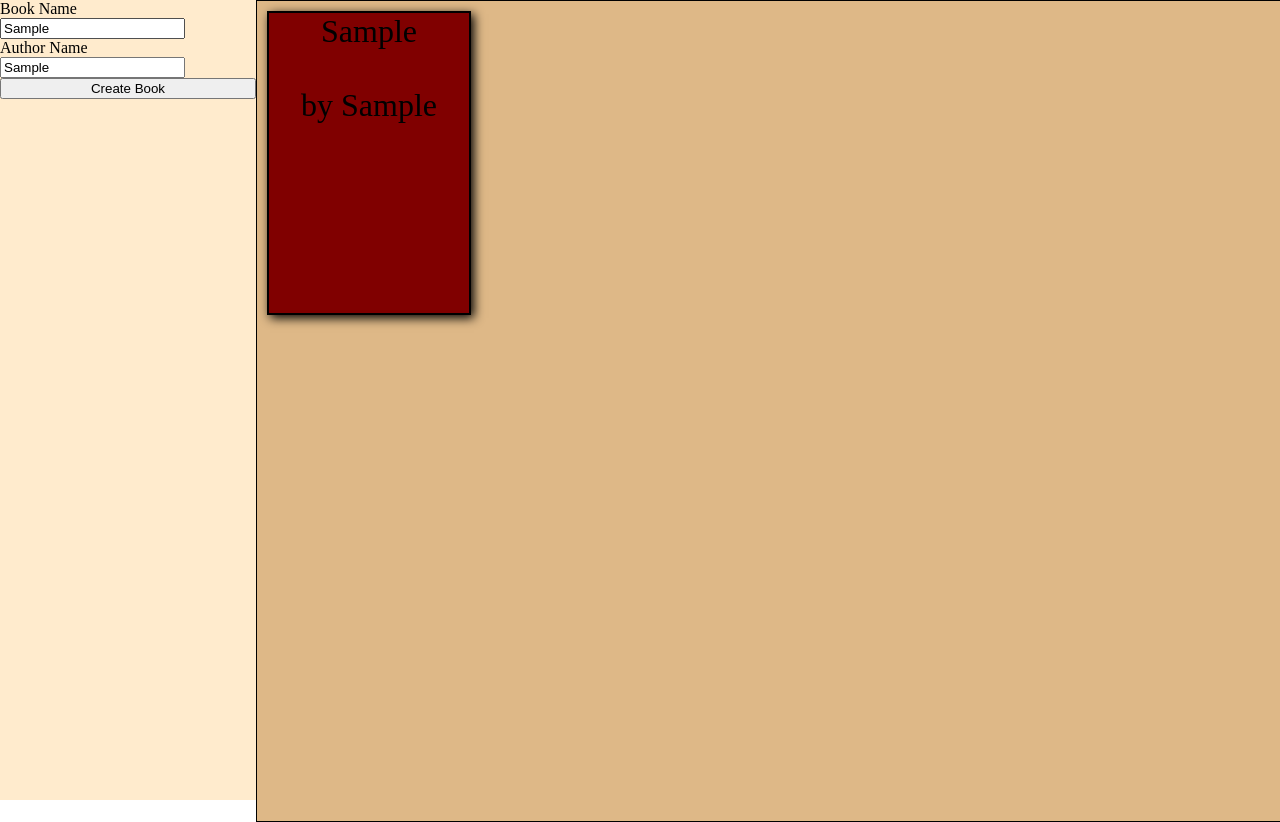
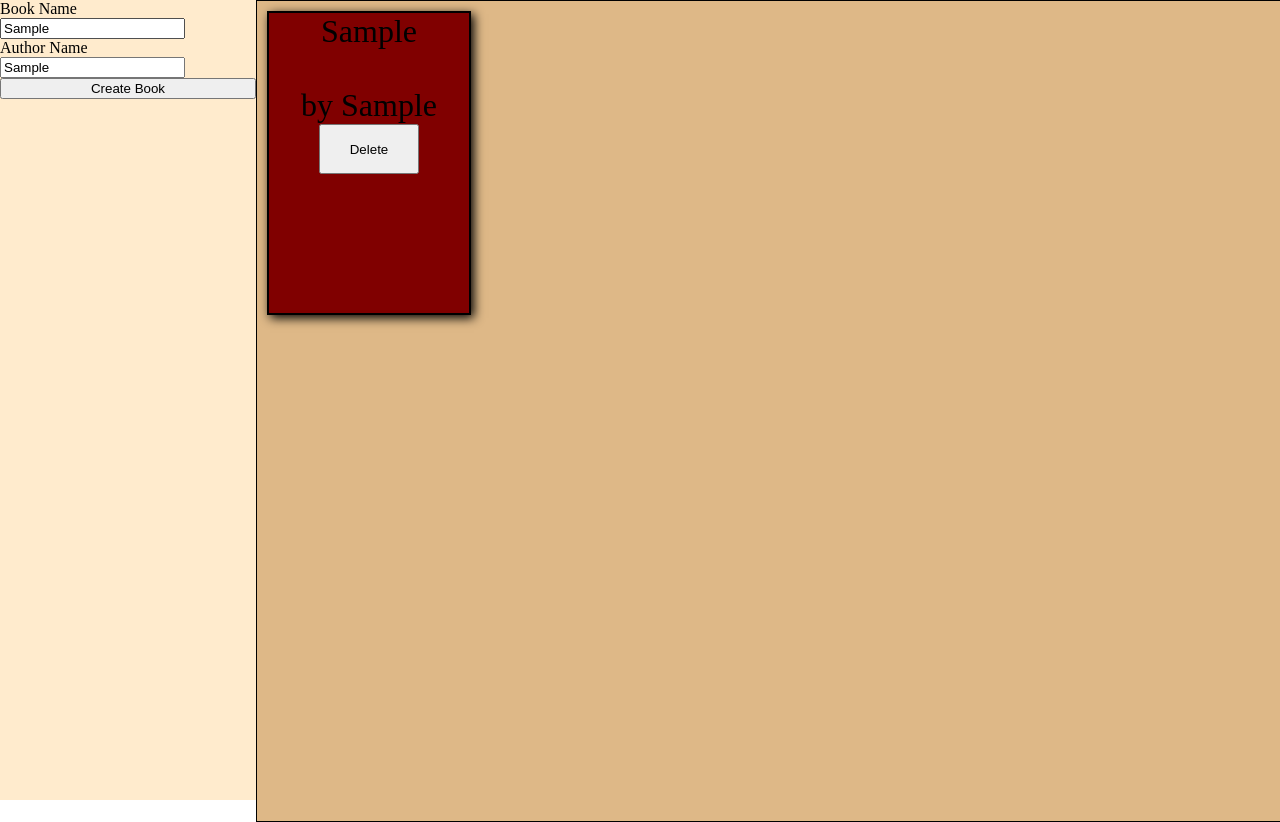
Before and after one commit to KevinJMasson/Library, a plain HTML site: page index.html in a window 1280 px wide. Both pictures are taken after typing "Sample", "Sample" into the empty fields and a click on the button "Create Book". Shown: the top 822 px of the page. Drawn offline with Linux system fonts and the light colour scheme.

Commit message:
Added Delete Button

```diff
--- a/script.js
+++ b/script.js
@@ -20,12 +20,24 @@ function createBook(event){
 
 function updateBookshelf () {
     bookShelf.innerHTML = "";
+    var i = 0;
     myLibrary.forEach(element => {
         const div = document.createElement('div');
         div.classList.add('book');
         div.textContent = element.title + "\r\n \r\n by " + element.author;
+        div.setAttribute("id", i.toString());
+        const deleteButton = document.createElement('button');
+        deleteButton.textContent = "Delete";
+        deleteButton.addEventListener("click", deleteBook);
+        div.appendChild(deleteButton);
         bookShelf.appendChild(div);
+        i++;
     });
+}
+
+function deleteBook(event) {
+    myLibrary.splice(parseInt(event.target.parentNode.id), 1);
+    updateBookshelf();
 }
 
 const bookShelf = document.querySelector("#bookshelf");
--- a/styles.css
+++ b/styles.css
@@ -44,3 +44,8 @@ input, label {
     box-shadow: 3px 3px 10px black;
     background-color: maroon;
 }
+
+.book > button {
+    height:50px;
+    width:100px;
+}
```
